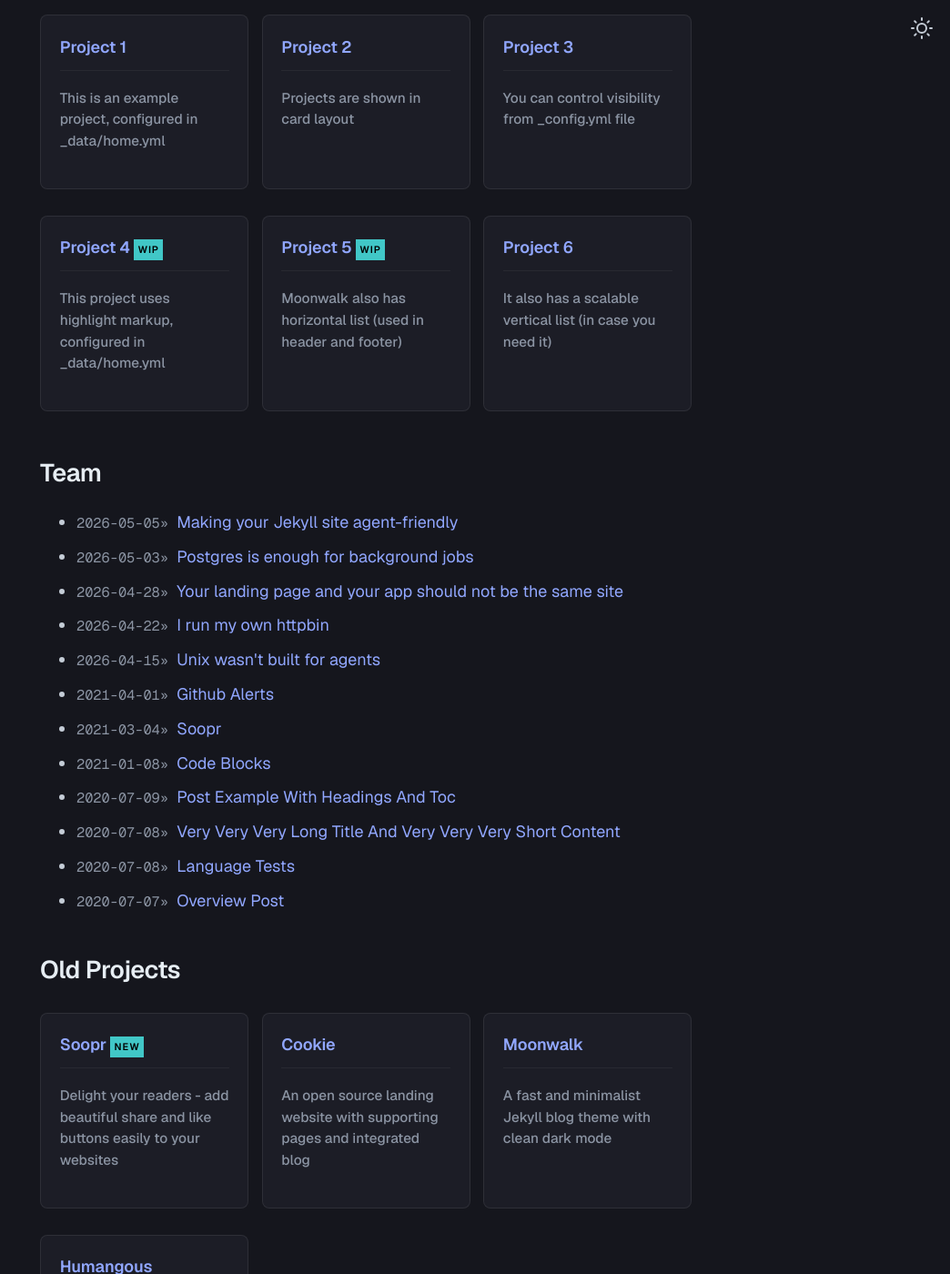
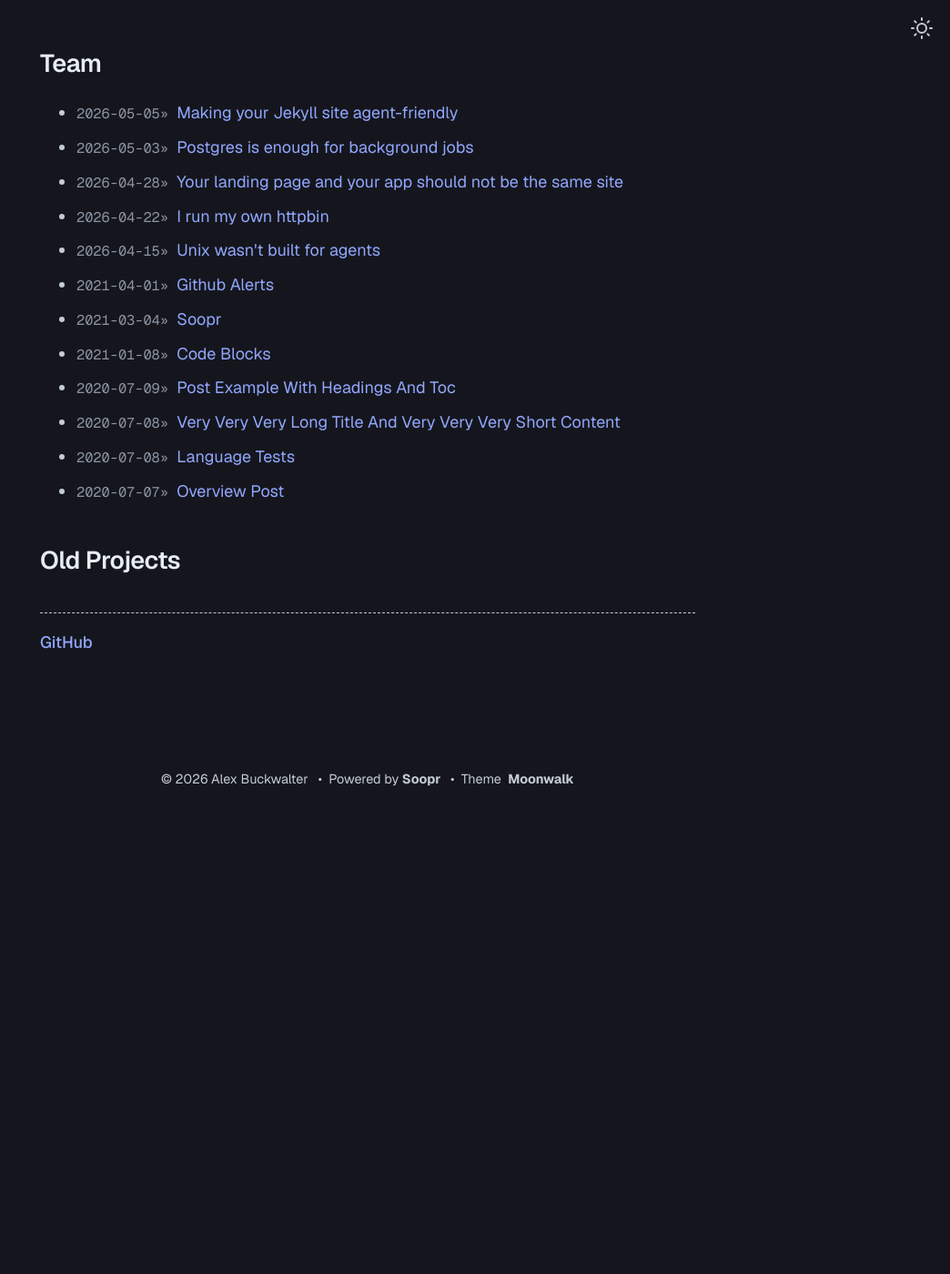
Before and after one commit to a-buck-1/a-buck-1.github.io-Senior-Design, a Jekyll site: the page built from index.md, in a window 1280 px wide and 1400 px high, scrolled down 357 px. Shown: the whole window at 91% size, without its empty margins (236-1280 px from the left). Built offline with Jekyll 4.4.1, drawn with Linux system fonts in a browser that asks for light colours; after the commit the page ends 1239 px from its top, so only the background shows below that; some of the changed text lies outside the part shown.

Commit message:
Update home.yml
remove filler from theme

```diff
--- a/_data/home.yml
+++ b/_data/home.yml
@@ -1,102 +1,17 @@
 navbar_entries:
-  - title: about
-    url: about
+  - title: "Home"
+    url: "/"
+  - title: "Project Notebook"
+    url: "/notebook"
+  - title: "Team"
+    url: "/team"
 
-  - title: blog
-    url: blog
+project_entries: []
 
-  - title: website
-    url: https://www.abhinav.co
-
-project_entries:
-  - title: Project 1
-    url: overview-post
-    desc: This is an example project, configured in _data/home.yml
-
-  - title: Project 2
-    url: overview-post
-    desc: Projects are shown in card layout
-
-  - title: Project 3
-    url: overview-post
-    desc: You can control visibility from _config.yml file
-
-  - title: Project 4
-    url: overview-post
-    desc: This project uses highlight markup, configured in _data/home.yml
-    highlight: WIP
-
-  - title: Project 5
-    url: overview-post
-    desc: Moonwalk also has horizontal list (used in header and footer)
-    highlight: WIP
-
-  - title: Project 6
-    url: overview-post
-    desc: It also has a scalable vertical list (in case you need it)
-
-old_project_entries:
-  - title: Soopr
-    url: https://www.soopr.co
-    desc: Delight your readers - add beautiful share and like buttons easily to your websites
-    highlight: NEW
-
-  - title: Cookie
-    url: https://github.com/abhinavs/cookie
-    desc: An open source landing website with supporting pages and integrated blog
-
-  - title: Moonwalk
-    url: https://github.com/abhinavs/moonwalk
-    desc: A fast and minimalist Jekyll blog theme with clean dark mode
-
-  - title: Humangous
-    url: https://www.humangous.co
-    desc: The better people know you, the better they collaborate
+entries:
+  - title: "Recent Updates"
+    post_list: true
 
 footer_entries:
-  - title: abhinav's homepage
-    url: https://www.abhinav.co
-
-  - title: twitter
-    url: https://twitter.com/abhinav
-
-  - title: github
-    url: https://github.com/abhinavs
-
-  - title: feed
-    url: feed.xml
-
-  - title: llms.txt
-    url: llms.txt
-
-misc_entries:
-  - title: this is an example vertical list
-    url: false
-
-  - title: you can show or hide using a boolean flag in _config.yml
-    url: false
-
-  - title: and you can add data in _data/home.yml
-    url: false
-
-  - title: Blog posts
-    post_list: true
-    url: false
-
-  - title: moonwalk on the Internet
-    url: false
-    entries:
-      - title: on Github
-        url: https://github.com/abhinavs/moonwalk
-
-      - title: originally built for abhinav's homepage
-        url: https://www.abhinav.co
-
-      - title: this list is scalable and can be nested
-        url: false
-        entries:
-          - title: this is nested inside a nested list
-            url: false
-
-          - title: it is easy to use, see _data/home.yml to see how to configure it.
-            url: false
+  - title: "GitHub"
+    url: "https://github.com/a-buck-1/a-buck-1.github.io-Senior-Design"
```
